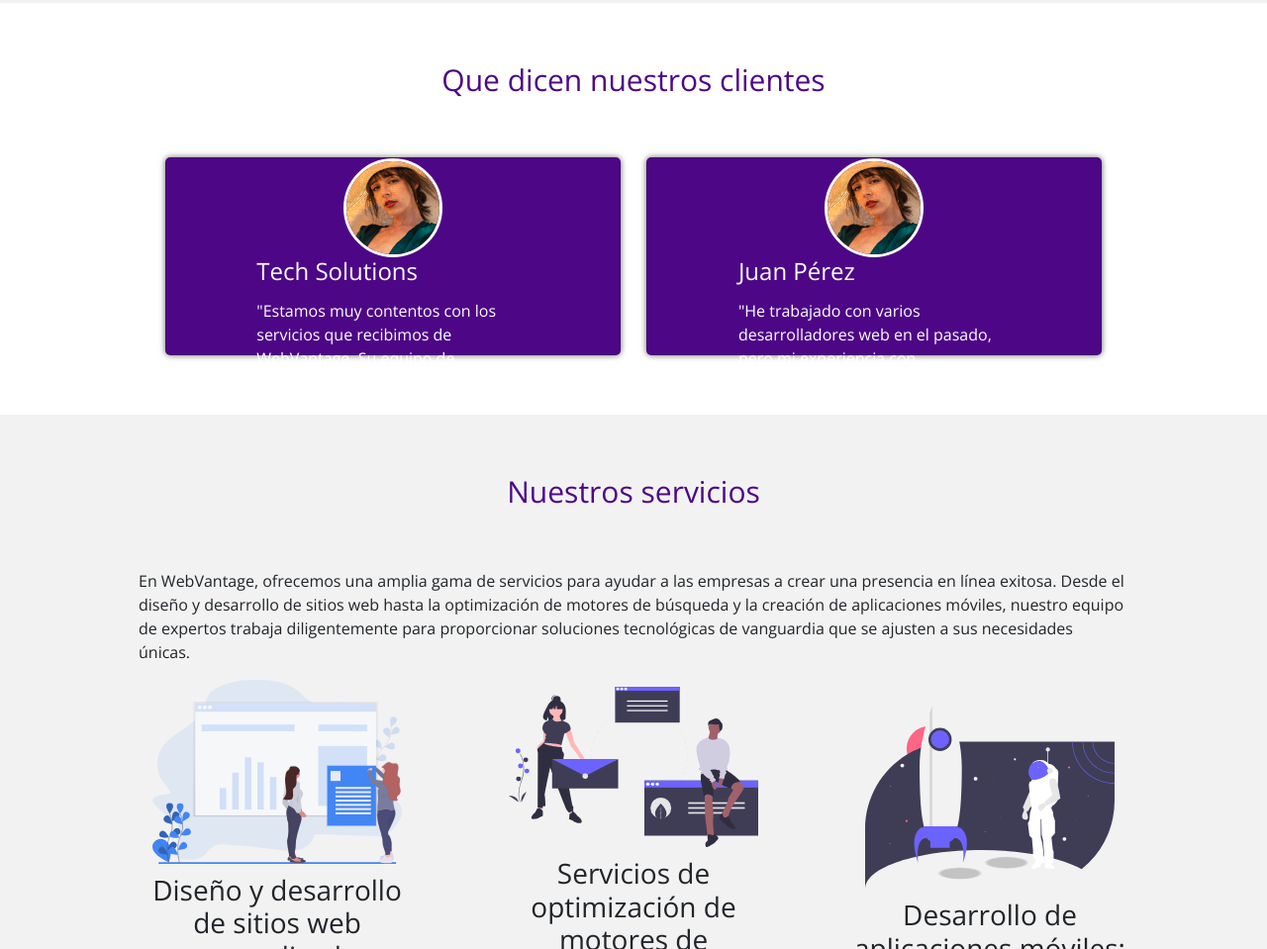
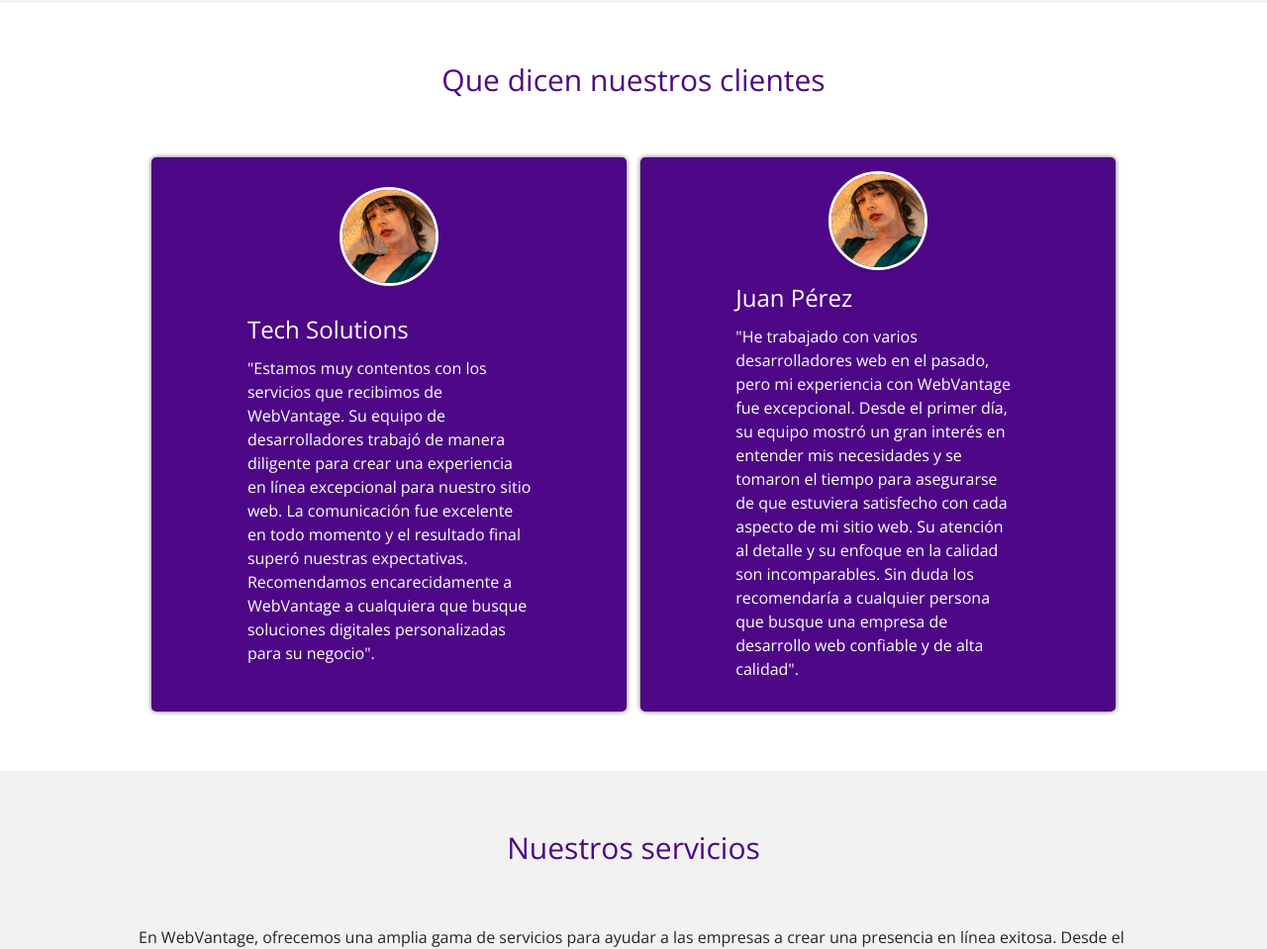
Before and after one commit to Shiniluxor/TRABAJOINTEGRADOR-MAIN, a plain HTML site: page index.html in a window 1280 px wide. Shown: the part 1957-2916 px from the top of the page at 99% size. Drawn offline with nearby package versions, Linux system fonts and the light colour scheme; files whose address does not match are found by name.

Commit message:
correcio que dicen nuestro clientes

```diff
--- a/estilos.css
+++ b/estilos.css
@@ -242,12 +242,12 @@ main .sobre-nosotros{
 .cards .card{
     background: var(--colorPrincipal);
     display: flex;
-    width: 46%;
-    height: 200px;
     align-items: center;
     justify-content: space-evenly;
     border-radius: 5px;
-    box-shadow: 0 0 6px 0 rgba(0, 0, 0, 0.6);
+    width: 48%;
+    height: 70vh;
+    box-shadow: 0 0 5px 0 rgba(0, 0, 0, 0.6);
 }
 
 .cards .card img{
```
